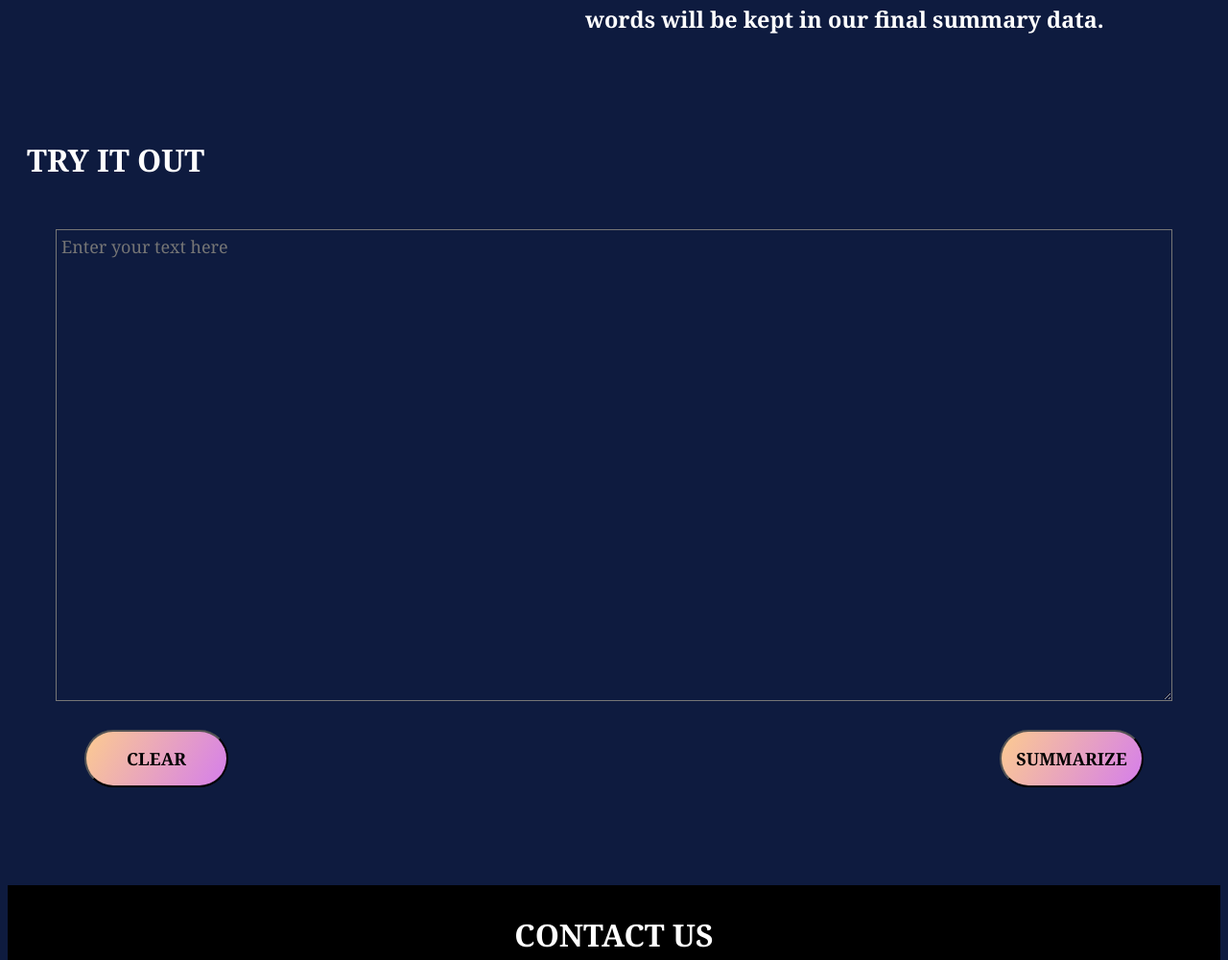
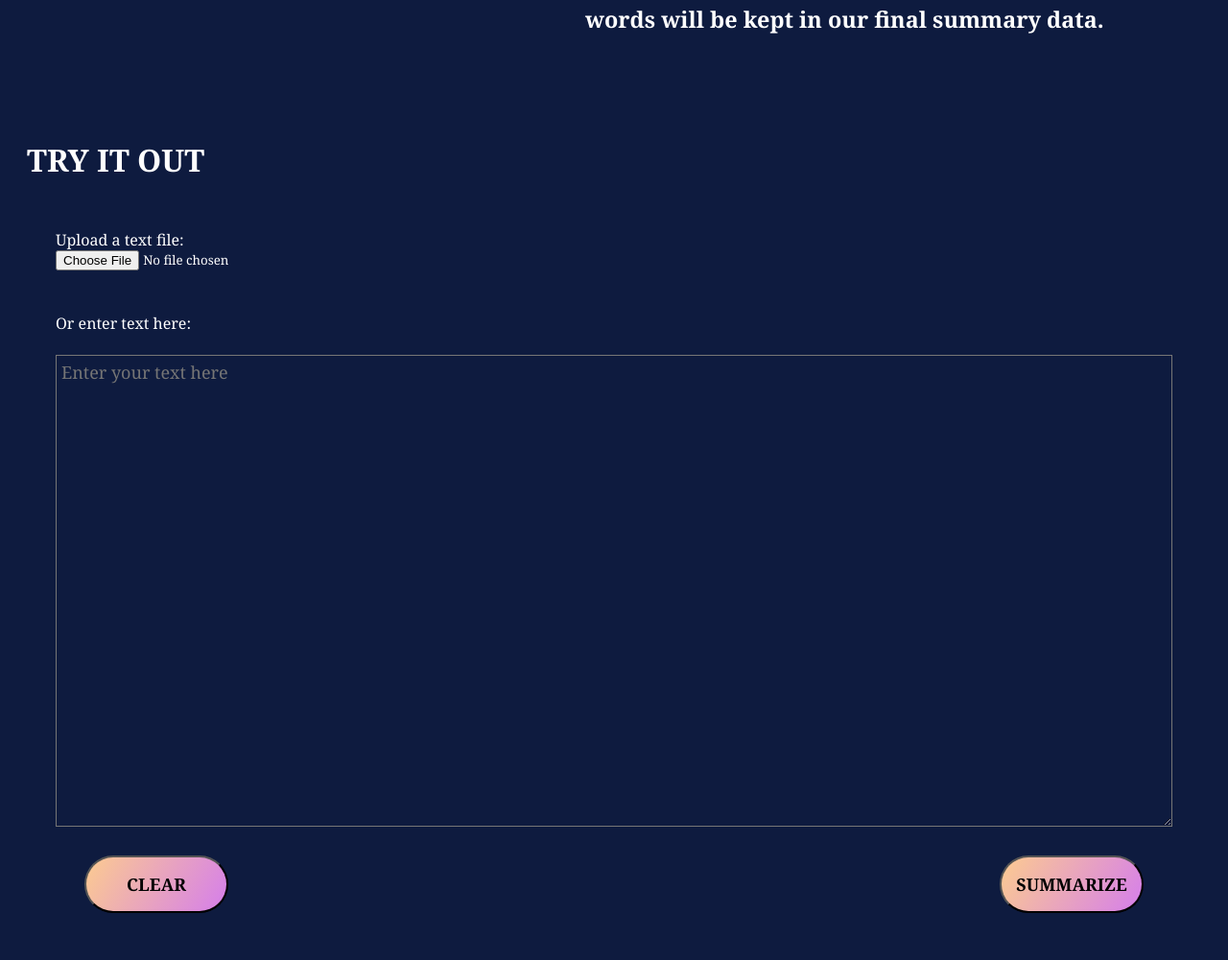
Before and after one commit to Nupoor10/TextSummarizer, a Flask app: page / in a window 1280 px wide. Shown: the part 1355-2356 px from the top of the page at 96% size. Run offline with Flask 3, Linux system fonts and the light colour scheme.

Commit message:
Added Upload File Option

```diff
--- a/app.py
+++ b/app.py
@@ -10,7 +10,12 @@ def index() :
 @app.route("/summary", methods=['GET', 'POST'])
 def summary() :
     if request.method == 'POST' :
-        text_content = request.form['text-content']
+        if 'file-input' in request.files:
+            # If a file was uploaded, read the contents of the file
+            text_content = request.files['file-input'].read().decode('utf-8')
+        else:
+            # If no file was uploaded, read the text from the textarea
+            text_content = request.form['text-content']
         original_text, summary_results, count_original, count_summary = final_text_summary(text_content)
 
     return render_template('summary.html', original = original_text,summary = summary_results,
--- a/templates/index.html
+++ b/templates/index.html
@@ -53,7 +53,13 @@
         </div>
         <div class="demo-wrapper" id="demo">
             <h1>TRY IT OUT</h1>
-            <form action="/summary" method="POST" class="form-content">
+            <form action="/summary" method="POST" class="form-content" enctype="multipart/form-data">
+                <label for="file-input">Upload a text file:</label>
+                <input type="file" id="file-input" name="file-input">
+                <br>
+                <br>
+                <label for="text-content">Or enter text here:</label>
+                <br>
                 <textarea name="text-content" placeholder="Enter your text here" class="form-textarea" rows="20" cols="100"></textarea>
                 <div class="form-btns">
                     <button type="button" class="form-btn-1" onclick="eraseText()">CLEAR</button>
```
